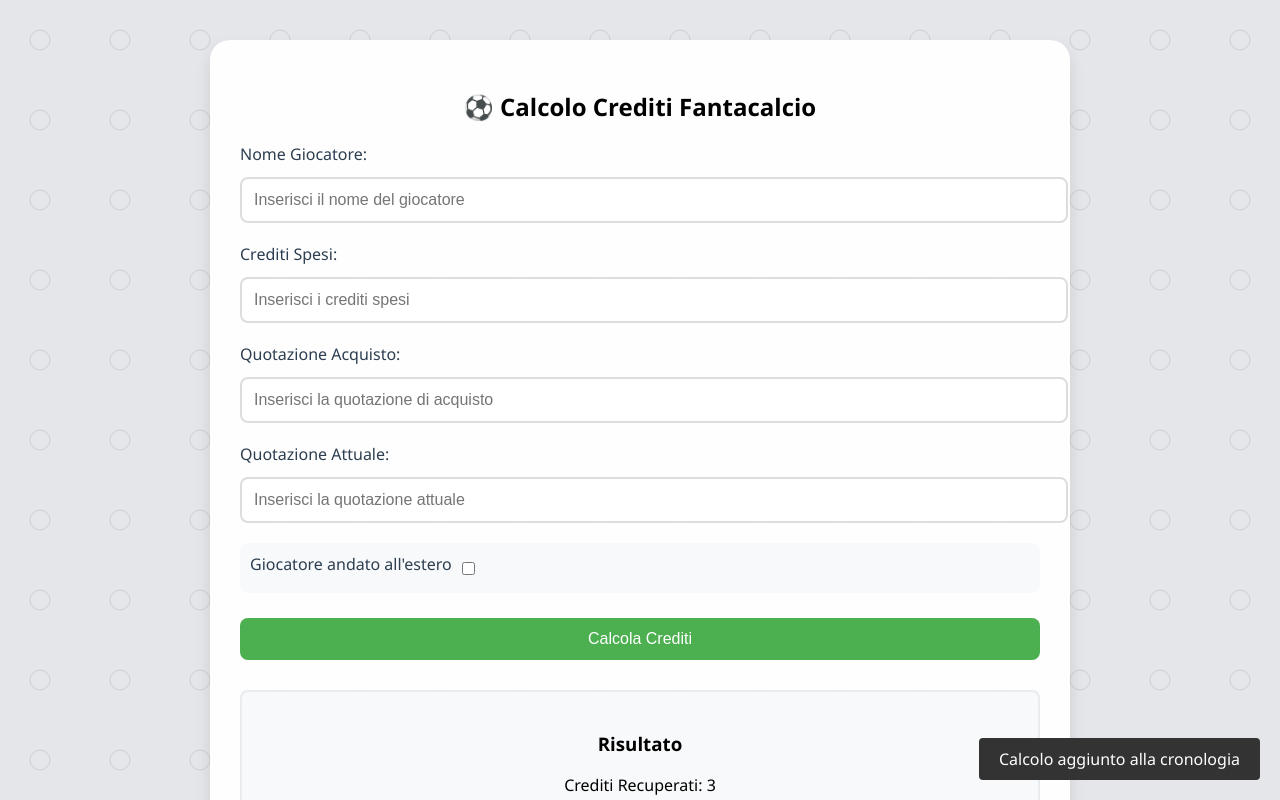
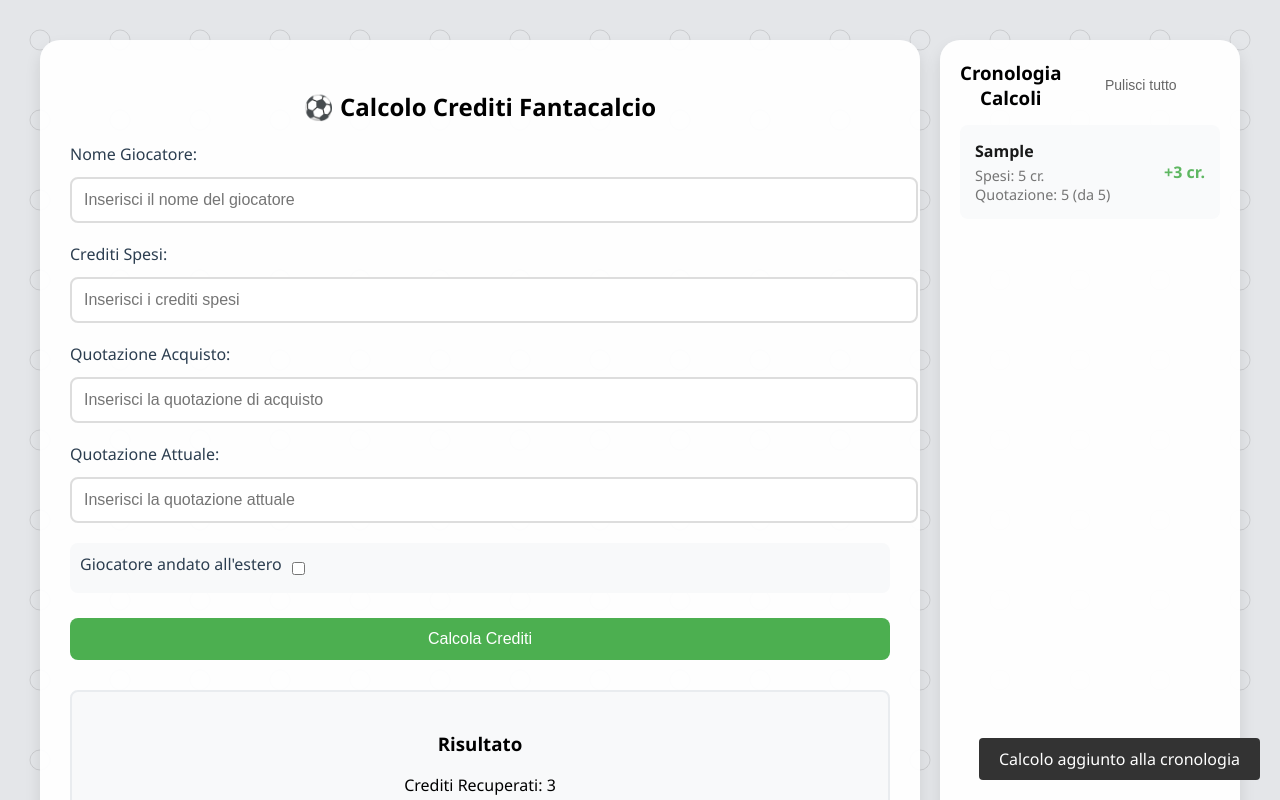
Before and after one commit to luigican95/fantaCalcolo, a plain HTML site: page index.html in a window 1280 px wide. Both pictures are taken after typing "Sample", "5", "5", "5" into the empty fields and a click on the button "Calcola Crediti". Shown: the top 800 px of the page. Drawn offline with Linux system fonts and the light colour scheme.

Commit message:
Update index.html

```diff
--- a/index.html
+++ b/index.html
@@ -252,10 +252,66 @@
             opacity: 1;
             transform: translateX(5px);
         }
+.page-layout {
+            display: grid;
+            grid-template-columns: 1fr 300px;
+            gap: 20px;
+            max-width: 1200px;
+            margin: 20px auto;
+        }
+
+        .main-content {
+            background: var(--card-bg);
+            padding: 30px;
+            border-radius: 20px;
+            box-shadow: 0 8px 16px rgba(0, 0, 0, 0.1);
+        }
+
+        .side-content {
+            position: sticky;
+            top: 20px;
+            height: calc(100vh - 40px);
+            overflow-y: auto;
+            background: var(--card-bg);
+            padding: 20px;
+            border-radius: 20px;
+            box-shadow: 0 8px 16px rgba(0, 0, 0, 0.1);
+        }
+
+        .history-item {
+            background: #f8f9fa;
+            padding: 15px;
+            margin: 10px 0;
+            border-radius: 8px;
+            text-align: left;
+            cursor: pointer;
+            transition: all 0.2s;
+            display: flex;
+            justify-content: space-between;
+            align-items: center;
+        }
+
+        .history-item:hover {
+            background: #e9ecef;
+            transform: translateX(5px);
+        }
+
+        .recupero-info {
+            text-align: right;
+            font-weight: bold;
+            color: var(--primary-color);
+        }
+
+        .history-details {
+            font-size: 0.9em;
+            color: #666;
+            margin-top: 4px;
+        }
     </style>
 </head>
 <body>
-    <div class="container">
+    <div class="page-layout">
+        <div class="main-content">
             <h2>⚽ Calcolo Crediti Fantacalcio</h2>
 
             <div class="input-group">
@@ -308,8 +364,9 @@
                     <div class="stat-label">Calcoli Totali</div>
                 </div>
             </div>
+        </div>
 
-        <div class="history-section">
+        <div class="side-content">
             <div style="display: flex; align-items: center; margin-bottom: 15px;">
                 <h3 style="margin: 0;">Cronologia Calcoli</h3>
                 <button class="clear-btn" onclick="clearAllHistory()">Pulisci tutto</button>
@@ -319,7 +376,6 @@
     </div>
 
     <div id="toast" class="toast"></div>
-
     <script>
         let calculationHistory = [];
         let editingIndex = -1;
@@ -473,7 +529,9 @@
                 div.innerHTML = `
                     <div>
                         <strong>${calc.nome}</strong>
-                        <div style="font-size: 0.9em; color: #666;">
+                        <div class="history-details">
+                            Spesi: ${calc.creditiSpesi} cr.
+                            <br>
                             Quotazione: ${calc.quotazioneAttuale} (da ${calc.quotazioneAcquisto})
                             ${calc.estero ? '🌍' : ''}
                         </div>
@@ -482,8 +540,8 @@
                             <button class="btn-action btn-delete" onclick="event.stopPropagation(); deleteCalculation(${index})">🗑️ Elimina</button>
                         </div>
                     </div>
-                    <div>
-                        <strong>${calc.recupero}</strong> crediti
+                    <div class="recupero-info">
+                        +${calc.recupero} cr.
                     </div>
                 `;
                 historyDiv.appendChild(div);
```
Lines whose indentation alone changed are shown as unchanged.
